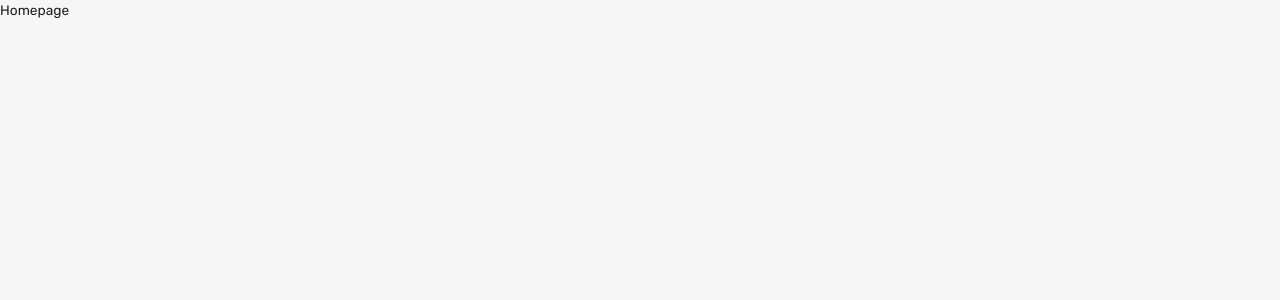
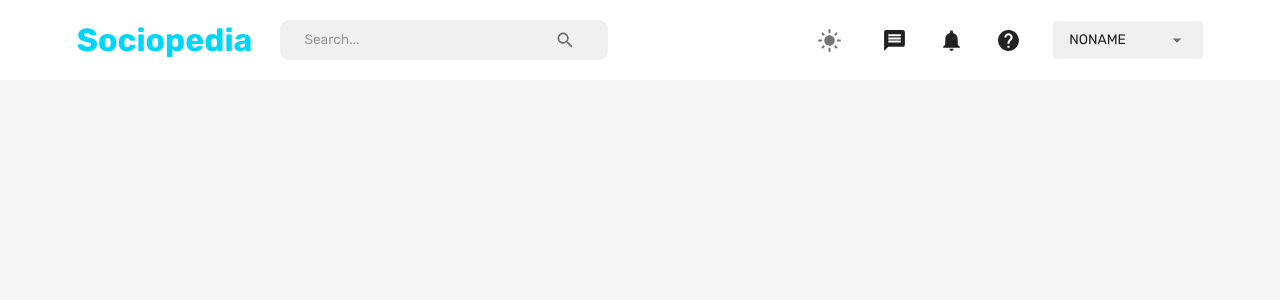
Before and after one commit to waspy71/EdRoh_MERN_tutorials, a React (Create React App) app in the folder FullstackResponsiveMERN/client/: page /home in a window 1280 px wide. Shown: the top 300 px of the page. Built offline with nearby package versions, Linux system fonts and the light colour scheme.

Commit message:
Finished Navbar

```diff
--- a/FullstackResponsiveMERN/client/src/scenes/homePage/index.jsx
+++ b/FullstackResponsiveMERN/client/src/scenes/homePage/index.jsx
@@ -1,7 +1,12 @@
+import { Box } from "@mui/material"
+import Navbar from "scenes/navbar"
+
 
 const HomePage = () => {
   return (
-  <div>Homepage</div>
+  <Box>
+    <Navbar />
+  </Box>
   )
 }
 
--- a/FullstackResponsiveMERN/client/src/scenes/navbar/index.jsx
+++ b/FullstackResponsiveMERN/client/src/scenes/navbar/index.jsx
@@ -32,7 +32,7 @@
 
 const Navbar = () => {
   const { isMobileMenuToggled, setIsMobileMenuToggled } = useState(false)
-  const Dispatch = useDispatch()
+  const dispatch = useDispatch()
   const navigate = useNavigate()
   const user = useSelector(({ user }) => user)
   const isNonMoblieScreens = useMediaQuery('(min-width: 1000px)')
@@ -40,9 +40,157 @@
   const theme = useTheme()
   const neutralLight = theme.palette.neutral.light
   const dark = theme.palette.neutral.dark
+  const background = theme.palette.background.default
+  const primaryLight = theme.palette.primary.light
+  const alt = theme.palette.background.alt
+
+  const fullName = user ? `${user.firstName} ${user.lastName}` : 'NONAME'
+
 
   return (
-  <div>Navbar</div>
+    <FlexBetween padding='1rem 6%' backgroundColor={alt}>
+      <FlexBetween gap='1.75rem'>
+        <Typography
+          fontWeight='bold'
+          fontSize='clamp(1rem, 2rem, 2.25rem)'
+          color='primary'
+          onClick={() => navigate('/home')}
+          sx={{
+            '&:hover': {
+              color: primaryLight,
+              cursor: 'pointer'
+            }
+          }}
+        >
+          Sociopedia
+        </Typography>
+        {isNonMoblieScreens && (
+          <FlexBetween
+            backgroundColor={neutralLight}
+            borderRadius='9px' gap='3rem'
+            padding='0.1rem 1.5rem'
+            >
+              <InputBase placeholder="Search..." />
+              <IconButton>
+                <Search />
+              </IconButton>
+          </FlexBetween>
+        )}
+      </FlexBetween>
+
+      {/* DESKTOP NAV */}
+      {isNonMoblieScreens ? (
+        <FlexBetween gap='2rem'>
+          <IconButton onClick={() => dispatch(setMode())}>
+            {theme.palette.mode === 'dark' ? (
+              <DarkMode sx={{ fontSize: '25px' }} />
+            ) : (
+              <LightMode sx={{ color: 'dark', fontSize: '25px' }} />
+            )}
+          </IconButton>
+          <Message sx={{ fontSize: '25px' }} />
+          <Notifications sx={{ fontSize: '25px' }} />
+          <Help sx={{ fontSize: '25px' }} />
+          <FormControl variant='standard' value={fullName} >
+            <Select
+              value={fullName}
+              sx={{
+                backgroundColor: neutralLight,
+                width: '150px',
+                borderRadius: '0.25rem',
+                padding: '0.25rem 1rem',
+                '& .MuiSvgIcon-root': {
+                  pr: '0.25rem',
+                  width: '3rem'
+                },
+                '& .MuiSelect-select:focus': {
+                  backgroundColor: neutralLight
+                }
+              }}
+              input={<InputBase />}
+            >
+              <MenuItem value={fullName}>
+                <Typography>{fullName}</Typography>
+              </MenuItem>
+              <MenuItem onClick={() => dispatch(setLogout())}>Log Out</MenuItem>
+            </Select>
+          </FormControl>
+        </FlexBetween>
+      ) : (
+        <IconButton
+          onClick={() => setIsMobileMenuToggled(!isMobileMenuToggled)}
+        >
+            <Menu />
+        </IconButton>
+      )}
+
+      {/* MOBILE NAV */}
+      {!isNonMoblieScreens && isMobileMenuToggled && (
+        <Box
+          position='fixed'
+          right='0'
+          bottom='0'
+          height='100%'
+          zIndex='10'
+          maxWidth='500px'
+          minWidth='300px'
+          backgroundColor={background}
+        >
+          {/* CLOSE ICON */}
+          <Box display='flex' justifyContent='flex-end' padding='1rem'>
+            <IconButton
+              onClick={() => setIsMobileMenuToggled(!isMobileMenuToggled)}
+            >
+              <Close />
+            </IconButton>
+          </Box>
+
+          {/* MENU ITEMS */}
+          <FlexBetween
+            display='flex'
+            flexDirection='column'
+            justifyContent='center'
+            alignItems='center'
+            gap='3rem'
+          >
+            <IconButton onClick={() => dispatch(setMode())}>
+              {theme.palette.mode === 'dark' ? (
+                <DarkMode sx={{ fontSize: '25px' }} />
+              ) : (
+                <LightMode sx={{ color: 'dark', fontSize: '25px' }} />
+              )}
+            </IconButton>
+            <Message sx={{ fontSize: '25px' }} />
+            <Notifications sx={{ fontSize: '25px' }} />
+            <Help sx={{ fontSize: '25px' }} />
+            <FormControl variant='standard' value={fullName} >
+              <Select
+                value={fullName}
+                sx={{
+                  backgroundColor: neutralLight,
+                  width: '150px',
+                  borderRadius: '0.25rem',
+                  padding: '0.25rem 1rem',
+                  '& .MuiSvgIcon-root': {
+                    pr: '0.25rem',
+                    width: '3rem'
+                  },
+                  '& .MuiSelect-select:focus': {
+                    backgroundColor: neutralLight
+                  }
+                }}
+                input={<InputBase />}
+              >
+                <MenuItem value={fullName}>
+                  <Typography>{fullName}</Typography>
+                </MenuItem>
+                <MenuItem onClick={() => dispatch(setLogout())}>Log Out</MenuItem>
+              </Select>
+            </FormControl>
+          </FlexBetween>
+        </Box>
+      )}
+    </FlexBetween>
   )
 }
 
```
